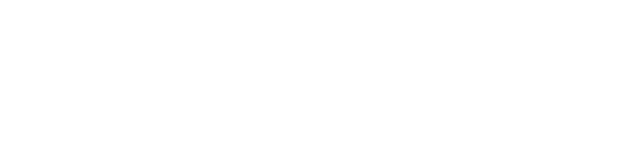
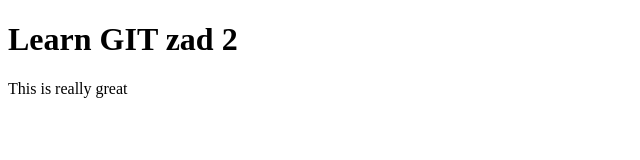
Before and after one commit to nexxtGen/learning-git-2, a plain HTML site: page index.html in a window 1280 px wide. Shown: the whole page, without its empty margins (0-640 px from the left). Drawn offline with nearby package versions, Linux system fonts and the light colour scheme; files that its build step writes are made by us from their sources.

Commit message:
Add initial content

```diff
--- a/index.html
+++ b/index.html
@@ -10,6 +10,7 @@
 		<link rel="stylesheet" href="https://maxcdn.bootstrapcdn.com/font-awesome/4.5.0/css/font-awesome.min.css">
 	</head>
 	<body>
-
+        <h1>Learn GIT zad 2</h1>
+        <p>This is really great</p>
     </body>
 </html>
```
